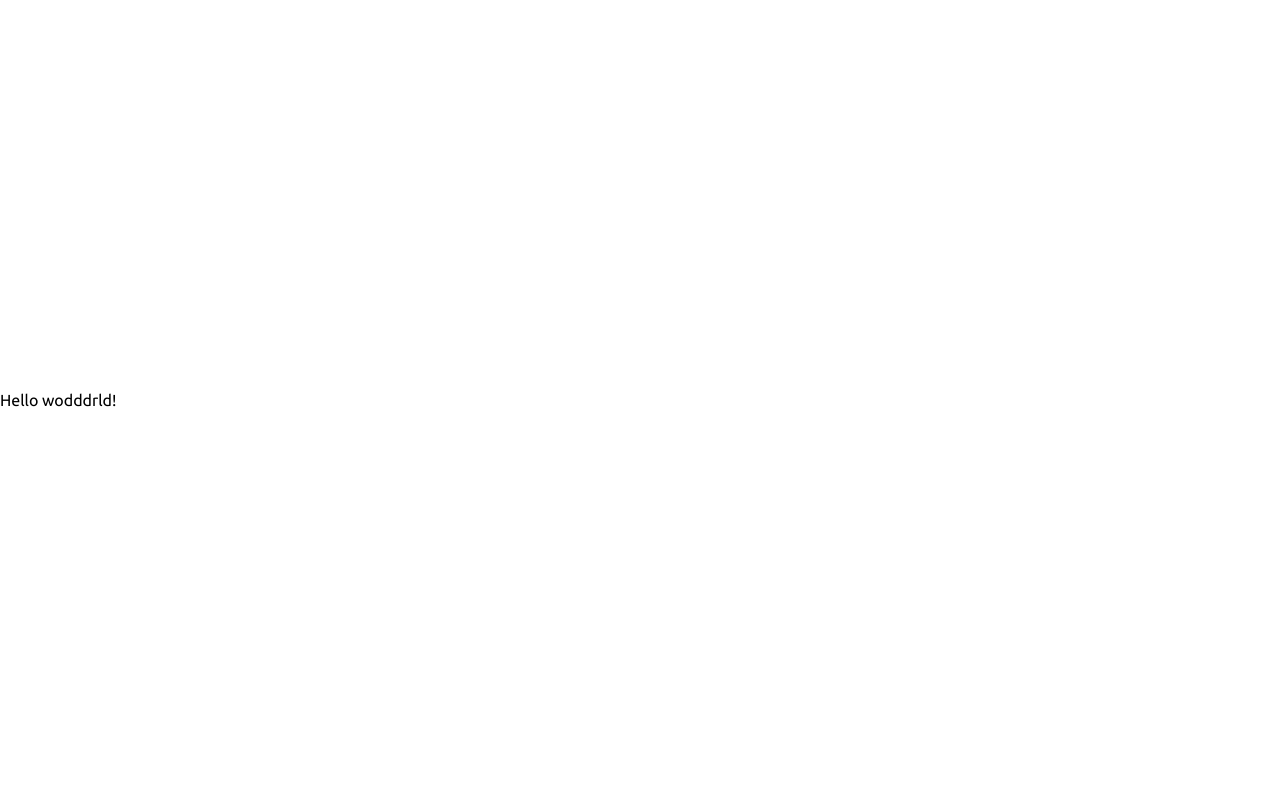
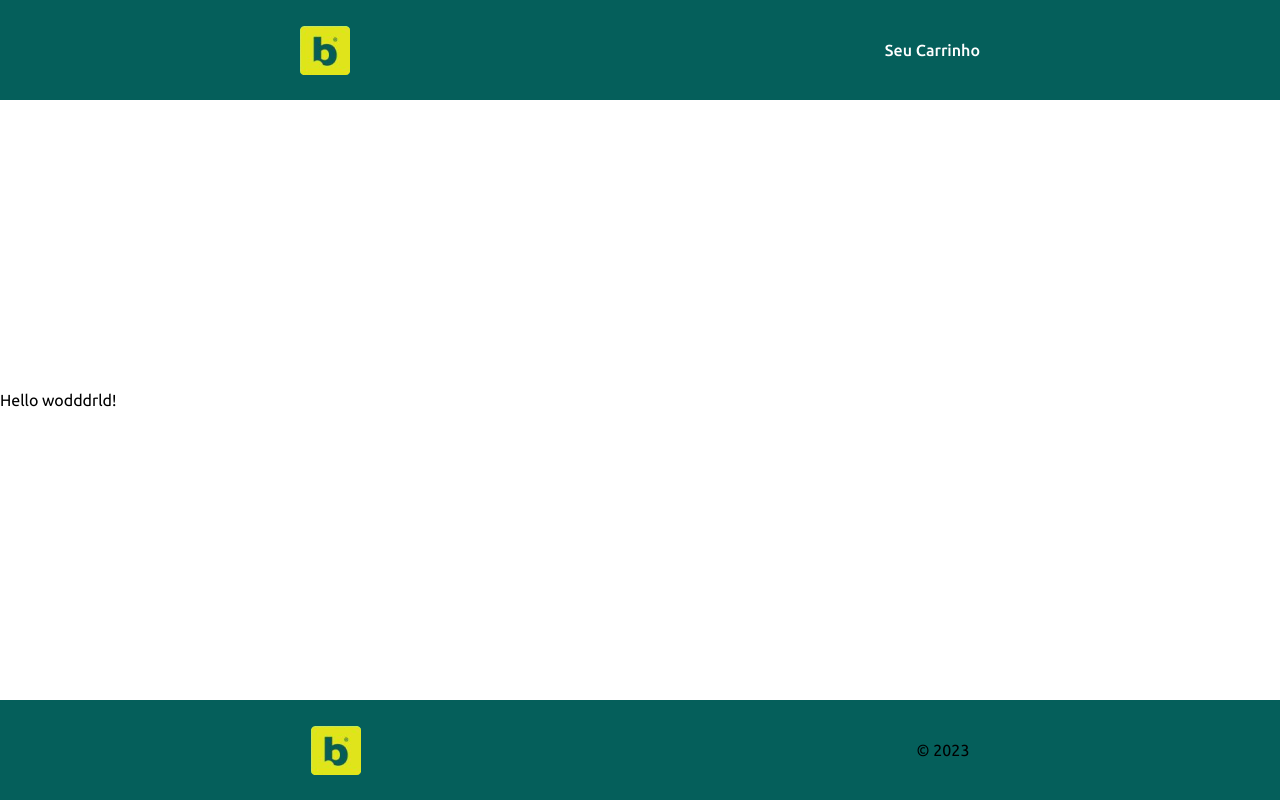
Before and after one commit to wandersondavid/reactjs-challenge, a React (Vite) app in the folder extended-warranty/: page / in a window 1280 px wide. Built offline with nearby package versions, Linux system fonts and the light colour scheme.

Commit message:
feat: creat componte header and footer

```diff
--- /dev/null
+++ b/extended-warranty/src/components/Footer/index.tsx
@@ -0,0 +1,20 @@
+
+import { FooterStyled } from './styled';
+
+import logo from '../../assets/images/logo.png';
+
+
+export const Footer = () => {
+  return (
+    <FooterStyled >
+      <div>
+        <div>
+          <img src={logo} alt="Logo" />
+        </div>
+        <div>
+          <span >© 2023</span>
+        </div>
+      </div>
+    </FooterStyled>
+  );
+};
--- /dev/null
+++ b/extended-warranty/src/components/Footer/styled.ts
@@ -0,0 +1,18 @@
+import { styled } from '@mui/material';
+
+export const FooterStyled = styled('footer')(({ theme }) => ({
+  width: '100%',
+  backgroundColor: theme.palette.primary.main,
+  position: 'fixed',
+  bottom: 0,
+  left: 0,
+  height: 100,
+  '& div': {
+    display: 'flex',
+    alignItems: 'center',
+    justifyContent: 'space-between',
+    height: '100%',
+    maxWidth: 1215,
+    margin: '0 auto',
+  }
+}));
--- /dev/null
+++ b/extended-warranty/src/components/Header/index.tsx
@@ -0,0 +1,19 @@
+
+import { HeaderStyled } from './styled';
+import logo from '../../assets/images/logo.png';
+
+
+export const Header = () => {
+  return (
+    <HeaderStyled >
+      <div>
+        <div className="header__logo">
+          <img src={logo} alt="Logo" />
+        </div>
+        <div className="">
+          <a href="#">Seu Carrinho</a>
+        </div>
+      </div>
+    </HeaderStyled>
+  );
+};
--- /dev/null
+++ b/extended-warranty/src/components/Header/styled.ts
@@ -0,0 +1,18 @@
+import { styled } from '@mui/material';
+
+export const HeaderStyled = styled('header')(({ theme }) => ({
+  width: '100%',
+  backgroundColor: theme.palette.primary.main,
+  position: 'fixed',
+  top: 0,
+  left: 0,
+  height: 100,
+  '& div': {
+    display: 'flex',
+    alignItems: 'center',
+    justifyContent: 'space-between',
+    height: '100%',
+    maxWidth: 1215,
+    margin: '0 auto',
+  }
+}));
--- a/extended-warranty/src/main.tsx
+++ b/extended-warranty/src/main.tsx
@@ -2,9 +2,19 @@ import React from 'react'
 import ReactDOM from 'react-dom/client'
 import App from './App'
 import './index.css'
+import { Footer } from './components/Footer'
+import { Header } from './components/Header'
+
+import { ThemeProvider } from '@mui/material';
+import { theme } from './config'
+
 
 ReactDOM.createRoot(document.getElementById('root') as HTMLElement).render(
   <React.StrictMode>
-    <App />
-  </React.StrictMode>,
+    <ThemeProvider theme={theme}>
+      <Header/>
+      <App />
+      <Footer/>
+    </ThemeProvider>
+  </React.StrictMode>
 )
```
Also changed, not shown: extended-warranty/src/error-page.tsx (added, +16 -0 lines), extended-warranty/src/assets/images/logo.png (added), 1 other file (tests, documents, lock files or other folders).
